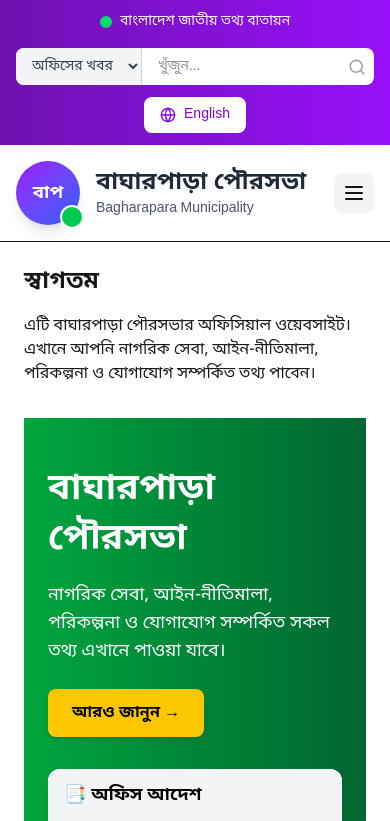
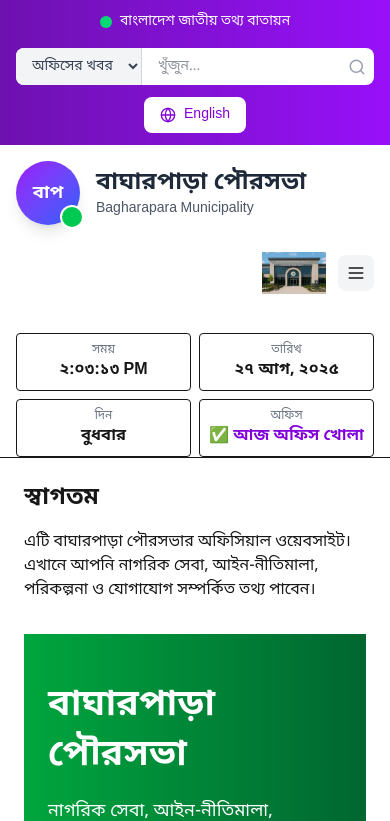
Before and after one commit to farhad-jadir/Bagherpara-Municiapality, a Next.js app: page / in a window 390 px wide. Shown: the top 821 px of the page. Built offline with nearby package versions, Linux system fonts and the light colour scheme.

Commit message:
date time done

```diff
--- /dev/null
+++ b/src/components/Logo.tsx
@@ -0,0 +1,122 @@
+"use client";
+
+import React, { useEffect, useState } from "react";
+import Link from "next/link";
+import Image from "next/image";
+import { Menu, X } from "lucide-react";
+
+export default function MainHeader() {
+  const [menuOpen, setMenuOpen] = useState(false);
+  const [now, setNow] = useState(new Date());
+
+  // Clock update every second
+  useEffect(() => {
+    const t = setInterval(() => setNow(new Date()), 1000);
+    return () => clearInterval(t);
+  }, []);
+
+  // সরকারি ছুটির তালিকা
+  const holidays: { [key: string]: string } = {
+    "2025-02-21": "আন্তর্জাতিক মাতৃভাষা দিবস",
+    "2025-03-26": "স্বাধীনতা দিবস",
+    "2025-04-14": "পহেলা বৈশাখ",
+    "2025-05-01": "মে দিবস",
+    "2025-12-16": "বিজয় দিবস",
+  };
+
+  // আজকের অফিস স্ট্যাটাস চেক
+  const todayKey = now.toISOString().split("T")[0];
+  let officeStatus: string;
+  if (holidays[todayKey]) {
+    officeStatus = `🚫 আজ সরকারি ছুটি (${holidays[todayKey]})`;
+  } else if (now.getDay() === 5 || now.getDay() === 6) {
+    // Friday = 5, Saturday = 6
+    officeStatus = "🚫 আজ অফিস বন্ধ (সাপ্তাহিক ছুটি)";
+  } else {
+    officeStatus = "✅ আজ অফিস খোলা";
+  }
+
+  // আজকের দিন
+  const todayName = now.toLocaleDateString("bn-BD", { weekday: "long" });
+
+  return (
+    <header className="bg-white border-b">
+      <div className="container mx-auto px-4">
+        <div className="grid grid-cols-1 md:grid-cols-6 gap-4 items-center py-4">
+          {/* ১ম: লোগো */}
+          <div className="flex items-center md:col-span-1">
+            <Link href="/" className="flex items-center group">
+              <div className="relative">
+                <div className="w-16 h-16 bg-gradient-to-br from-purple-600 to-blue-600 rounded-full flex items-center justify-center shadow-lg group-hover:scale-105 transition-transform">
+                  <span className="text-white font-bold text-lg">বাপ</span>
+                </div>
+                <div className="absolute -bottom-1 -right-1 w-6 h-6 bg-green-500 rounded-full border-2 border-white"></div>
+              </div>
+              <div className="ml-4">
+                <h1 className="text-2xl font-bold text-gray-800 group-hover:text-purple-700 transition-colors">
+                  বাঘারপাড়া পৌরসভা
+                </h1>
+                <p className="text-sm text-gray-600">Bagharapara Municipality</p>
+              </div>
+            </Link>
+          </div>
+
+          {/* ২-৫: ঘড়ি, তারিখ, দিন, অফিস স্ট্যাটাস */}
+          <div className="hidden md:flex flex-col items-center md:col-span-1">
+            <span className="text-sm text-gray-500">সময়</span>
+            <span className="font-mono text-lg font-semibold">{now.toLocaleTimeString("bn-BD")}</span>
+          </div>
+
+          <div className="hidden md:flex flex-col items-center md:col-span-1">
+            <span className="text-sm text-gray-500">তারিখ</span>
+            <span className="font-semibold">{now.toLocaleDateString("bn-BD", { year: "numeric", month: "long", day: "numeric" })}</span>
+          </div>
+
+          <div className="hidden md:flex flex-col items-center md:col-span-1">
+            <span className="text-sm text-gray-500">দিন</span>
+            <span className="font-semibold">{todayName}</span>
+          </div>
+
+          <div className="hidden md:flex flex-col items-center md:col-span-1">
+            <span className="text-sm text-gray-500">অফিস</span>
+            <span className="font-semibold text-purple-700">{officeStatus}</span>
+          </div>
+
+          {/* ৬ষ্ঠ: লোগো */}
+          <div className="flex items-center justify-end md:col-span-1">
+            <div className="h-16 w-16 relative">
+              <Image src="/images/logo.png" alt="Municipality Logo" fill sizes="(max-width: 768px) 64px, 64px" className="object-contain" />
+            </div>
+
+            <button
+              onClick={() => setMenuOpen(!menuOpen)}
+              className="ml-3 md:hidden p-2 rounded-lg bg-gray-100 hover:bg-gray-200 transition-colors"
+            >
+              {menuOpen ? <X size={20} /> : <Menu size={20} />}
+            </button>
+          </div>
+        </div>
+
+        {/* মোবাইল ভিউ */}
+        <div className="md:hidden mt-3 grid grid-cols-2 gap-2">
+          <div className="p-2 border rounded text-center">
+            <div className="text-xs text-gray-500">সময়</div>
+            <div className="font-mono font-semibold">{now.toLocaleTimeString("bn-BD")}</div>
+          </div>
+          <div className="p-2 border rounded text-center">
+            <div className="text-xs text-gray-500">তারিখ</div>
+            <div className="font-semibold">{now.toLocaleDateString("bn-BD", { year: "numeric", month: "short", day: "numeric" })}</div>
+          </div>
+          <div className="p-2 border rounded text-center">
+            <div className="text-xs text-gray-500">দিন</div>
+            <div className="font-semibold">{todayName}</div>
+          </div>
+          <div className="p-2 border rounded text-center">
+            <div className="text-xs text-gray-500">অফিস</div>
+            <div className="font-semibold text-purple-700">{officeStatus}</div>
+          </div>
+        </div>
+      </div>
+    </header>
+  );
+}
--- a/src/components/Navbar.tsx
+++ b/src/components/Navbar.tsx
@@ -13,6 +13,7 @@ import GallerySubmenu from "./GallerySubmenu";
 import ContactSubmenu from "./ContactSubmenu";
 import FaqSubmenu from "./FaqSubmenu";
 import PlansSubmenu from "./PlansSubmenu";
+import Logo from "./Logo";
 import { Search, Globe, Menu, X } from "lucide-react";
 
 interface MenuItem {
@@ -28,9 +29,7 @@ export default function Navbar() {
   const [scrolled, setScrolled] = useState<boolean>(false);
   const router = useRouter();
 
-  const menuItems: MenuItem[] = [
-
-  ];
+  const menuItems: MenuItem[] = [];
 
   useEffect(() => {
     const handleScroll = () => {
@@ -56,7 +55,11 @@ export default function Navbar() {
   };
 
   return (
-    <nav className={`w-full  transition-all duration-300 ${scrolled ? "bg-white shadow-lg" : "bg-transparent"}`}>
+    <nav
+      className={`w-full transition-all duration-300 ${
+        scrolled ? "bg-white shadow-lg" : "bg-transparent"
+      }`}
+    >
       {/* 🔹 Top Header with Search */}
       <div className="bg-gradient-to-r from-purple-800 to-purple-600 text-white">
         <div className="container mx-auto px-4 py-3">
@@ -75,7 +78,9 @@ export default function Navbar() {
                 {/* Category Select */}
                 <select
                   value={category}
-                  onChange={(e: React.ChangeEvent<HTMLSelectElement>) => setCategory(e.target.value)}
+                  onChange={(e: React.ChangeEvent<HTMLSelectElement>) =>
+                    setCategory(e.target.value)
+                  }
                   className="bg-gray-100 text-gray-700 px-3 py-2 border-r border-gray-300 focus:outline-none text-sm"
                 >
                   <option value="অফিসের খবর">অফিসের খবর</option>
@@ -90,7 +95,9 @@ export default function Navbar() {
                     type="text"
                     placeholder="খুঁজুন..."
                     value={query}
-                    onChange={(e: React.ChangeEvent<HTMLInputElement>) => setQuery(e.target.value)}
+                    onChange={(e: React.ChangeEvent<HTMLInputElement>) =>
+                      setQuery(e.target.value)
+                    }
                     onKeyPress={handleKeyPress}
                     className="w-full px-4 py-2 text-gray-800 focus:outline-none text-sm"
                   />
@@ -113,69 +120,23 @@ export default function Navbar() {
         </div>
       </div>
 
-      {/* 🔹 Main Header with Logo */}
-      <div className="bg-white border-b">
-        <div className="container mx-auto px-4">
-          <div className="flex items-center justify-between py-4">
-            {/* Logo and Title */}
-            <Link href="/" className="flex items-center group">
-              <div className="relative">
-                <div className="w-16 h-16 bg-gradient-to-br from-purple-600 to-blue-600 rounded-full flex items-center justify-center shadow-lg group-hover:scale-105 transition-transform">
-                  <span className="text-white font-bold text-lg">বাপ</span>
-                </div>
-                <div className="absolute -bottom-1 -right-1 w-6 h-6 bg-green-500 rounded-full border-2 border-white"></div>
-              </div>
-              <div className="ml-4">
-                <h1 className="text-2xl font-bold text-gray-800 group-hover:text-purple-700 transition-colors">
-                  বাঘারপাড়া পৌরসভা
-                </h1>
-                <p className="text-sm text-gray-600">Bagharapara Municipality</p>
-              </div>
-            </Link>
-
-            {/* Mobile Menu Button */}
-            <button
-              onClick={() => setMenuOpen(!menuOpen)}
-              className="md:hidden p-2 rounded-lg bg-gray-100 hover:bg-gray-200 transition-colors"
-            >
-              {menuOpen ? <X size={24} /> : <Menu size={24} />}
-            </button>
-          </div>
-        </div>
-      </div>
+      {/* 🔹 Main Header with 6 parts */}
+      <Logo/>
 
       {/* 🔹 Main Navigation */}
       <div className="bg-gradient-to-r from-purple-700 to-purple-800 shadow-lg">
         <div className="container mx-auto px-4">
           {/* Desktop Menu */}
           <ul className="hidden md:flex items-center justify-center space-x-1 py-3">
-            <li>
-              <AboutSubmenu />
-            </li>
-            <li>
-              <OfficersSubmenu />
-            </li>
-            <li>
-              <ServicesSubmenu />
-            </li>
-            <li>
-              <LawsSubmenu />
-            </li>
-            <li>
-              <FormsSubmenu />
-            </li>
-            <li>
-              <GallerySubmenu />
-            </li>
-            <li>
-              <ContactSubmenu />
-            </li>
-            <li>
-              <FaqSubmenu />
-            </li>
-            <li>
-              <PlansSubmenu />
-            </li>
+            <li><AboutSubmenu /></li>
+            <li><OfficersSubmenu /></li>
+            <li><ServicesSubmenu /></li>
+            <li><LawsSubmenu /></li>
+            <li><FormsSubmenu /></li>
+            <li><GallerySubmenu /></li>
+            <li><ContactSubmenu /></li>
+            <li><FaqSubmenu /></li>
+            <li><PlansSubmenu /></li>
 
             {menuItems.map((item: MenuItem) => (
               <li key={item.title}>
@@ -196,24 +157,12 @@ export default function Navbar() {
           {menuOpen && (
             <div className="md:hidden bg-white rounded-lg shadow-xl mt-2 p-4">
               <div className="space-y-2">
-                <div className="border-b pb-2">
-                  <AboutSubmenu />
-                </div>
-                <div className="border-b pb-2">
-                  <OfficersSubmenu />
-                </div>
-                <div className="border-b pb-2">
-                  <ServicesSubmenu />
-                </div>
-                <div className="border-b pb-2">
-                  <LawsSubmenu />
-                </div>
-                <div className="border-b pb-2">
-                  <FormsSubmenu />
-                </div>
-                <div className="border-b pb-2">
-                  <GallerySubmenu />
-                </div>
+                <div className="border-b pb-2"><AboutSubmenu /></div>
+                <div className="border-b pb-2"><OfficersSubmenu /></div>
+                <div className="border-b pb-2"><ServicesSubmenu /></div>
+                <div className="border-b pb-2"><LawsSubmenu /></div>
+                <div className="border-b pb-2"><FormsSubmenu /></div>
+                <div className="border-b pb-2"><GallerySubmenu /></div>
 
                 {menuItems.map((item: MenuItem) => (
                   <Link
```
Also changed, not shown: public/images/Logo.jpg (added), public/images/logo.png (renamed from public/logo.png).
